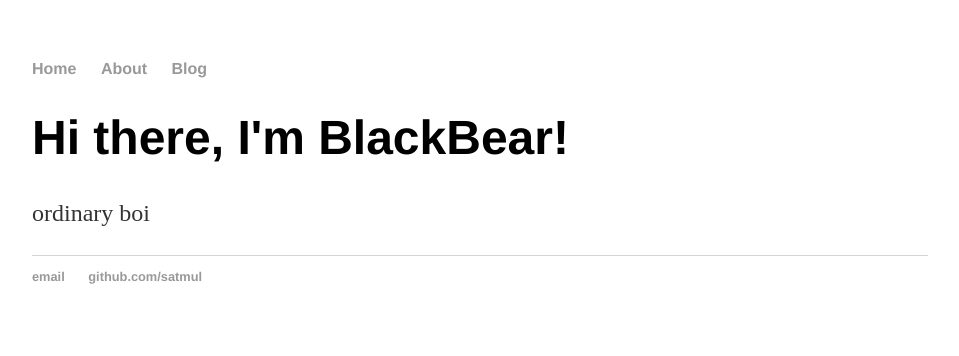
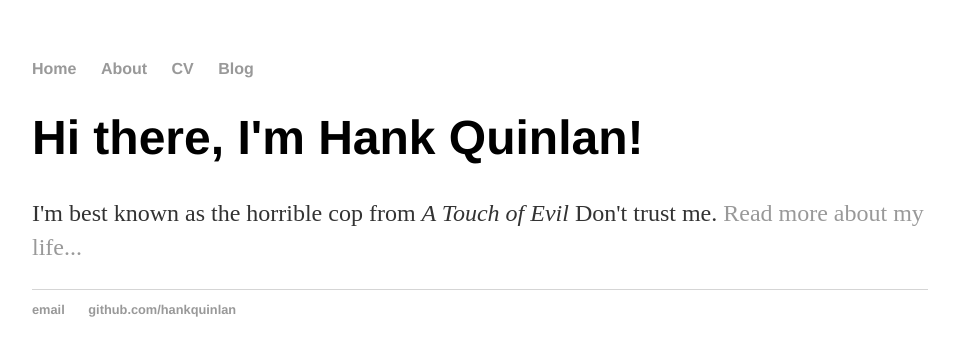
Before and after one commit to samnap11/satmul.github.io, a Jekyll site: the page built from index.html, in a window 1280 px wide. Shown: the top 356 px of the page, without its empty margins (160-1119 px from the left). Built offline with Jekyll 4.4.1, drawn with Linux system fonts in a browser that asks for light colours.

Commit message:
Update index.html

```diff
--- a/index.html
+++ b/index.html
@@ -1,28 +1,8 @@
-<!DOCTYPE html>
-<html>
-	<head>
-		<title>BlackBear!!!</title>
-		<link rel="stylesheet" type="text/css" href="/css/main.css">
-	</head>
-	<body>
-		<nav>
-    		<ul>
-        		<li><a href="/">Home</a></li>
-	        	<li><a href="/about">About</a></li>
-        		<li><a href="/blog">Blog</a></li>
-    		</ul>
-		</nav>
-		<div class="container">
-    		<div class="blurb">
-        		<h1>Hi there, I'm BlackBear!</h1>
-				<p>ordinary boi</p>
-    		</div><!-- /.blurb -->
-		</div><!-- /.container -->
-		<footer>
-    		<ul>
-        		<li><a href="mailto:bryansatya05@gmail.com">email</a></li>
-        		<li><a href="https://github.com/satmul">github.com/satmul</a></li>
-			</ul>
-		</footer>
-	</body>
-</html>
+---
+layout: default
+title: Hank Quinlan, Horrible Cop
+---
+<div class="blurb">
+	<h1>Hi there, I'm Hank Quinlan!</h1>
+	<p>I'm best known as the horrible cop from <em>A Touch of Evil</em> Don't trust me. <a href="/about">Read more about my life...</a></p>
+</div><!-- /.blurb -->
```
